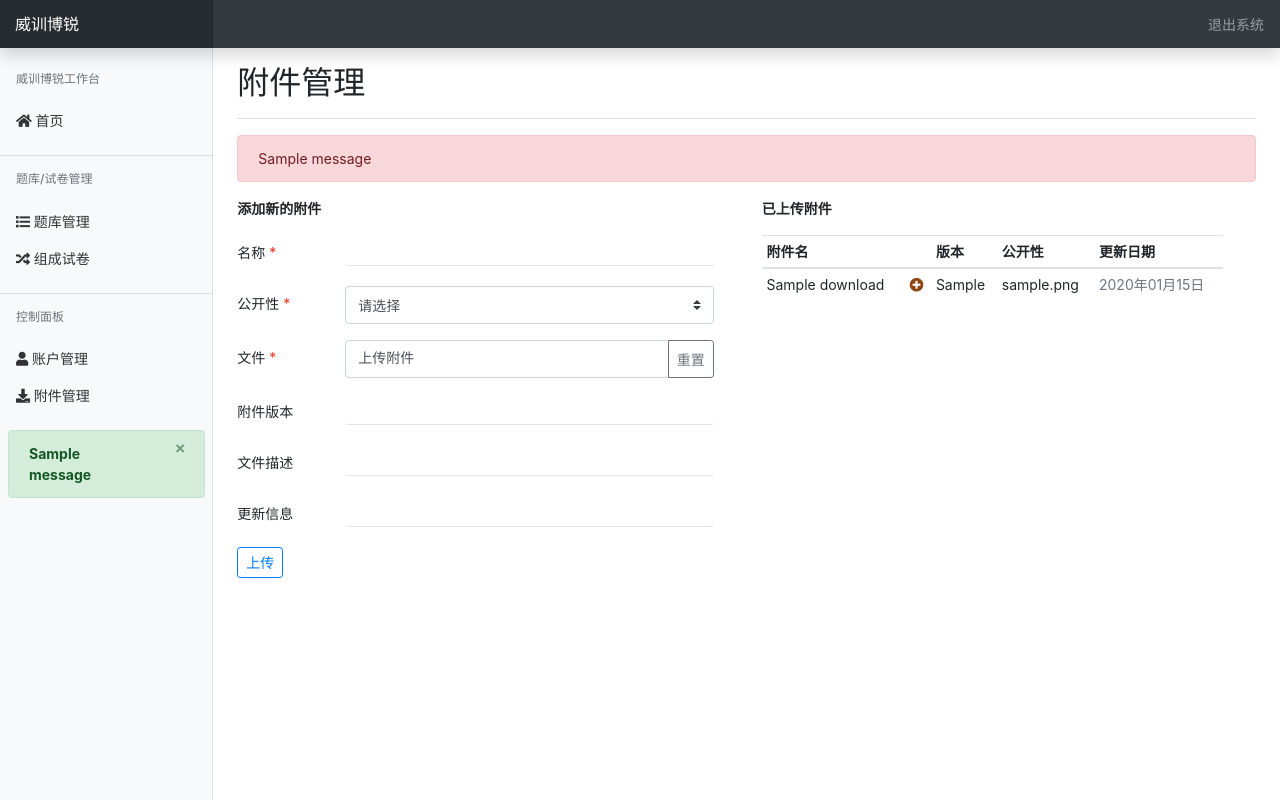
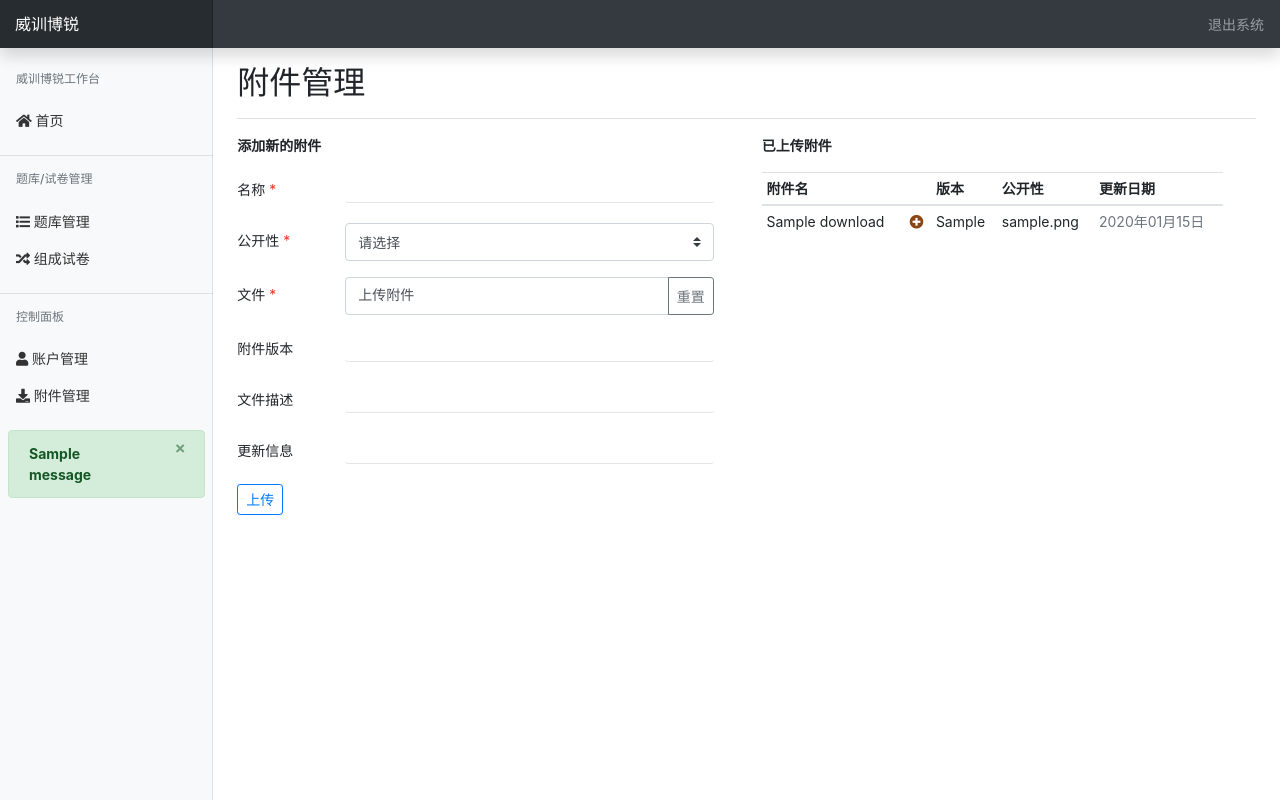
Before and after one commit to hejun0524/weixunborui, a Django app: page /control/download/ in a window 1280 px wide. Run offline with Django 3.2, Linux system fonts and the light colour scheme; a user stored in the database is signed in; tables that the repository leaves empty hold one stand-in row (values such as "Sample post"); one stand-in notice (Sample message) is shown; some libraries are stand-ins or nearby versions.

Commit message:
Modified control pages (messages and some css classes)

```diff
--- a/static/js/dynamic_users.js
+++ b/static/js/dynamic_users.js
@@ -6,10 +6,10 @@ function compareNewPasswords() {
     var againPwd = $('#id_again_password').val();
     var btnSubmit = $('#btn_password');
     if (newPwd !== againPwd) {
-        $(this).attr('class', 'col-sm-10 form-control form-control-sm form-control-danger');
+        $(this).attr('class', 'col-sm-9 form-control form-control-sm form-control-danger');
         btnSubmit.attr('disabled', true);
     } else {
-        $(this).attr('class', 'col-sm-10 form-control form-control-sm form-control-success');
+        $(this).attr('class', 'col-sm-9 form-control form-control-sm form-control-success');
         btnSubmit.attr('disabled', false);
     }
 }
--- a/templates/control/download.html
+++ b/templates/control/download.html
@@ -4,16 +4,6 @@
 {% block title %}附件管理{% endblock %}
 {% block canvas_title %}附件管理{% endblock %}
 {% block content %}
-    <!-- Messages -->
-    {% if messages %}
-        {% for message in messages %}
-            <div class="alert
-                            alert-{% if message.tags == 'success' %}success{% else %}danger{% endif %}">
-                {{ message }}
-            </div>
-        {% endfor %}
-    {% endif %}
-    <!-- Forms -->
     <div class="row">
         <div class="col-md-6 pr-md-5">
             <p class="font-weight-bold">添加新的附件</p>
```
Also changed, not shown: templates/control/account.html (+0 -10 lines).
